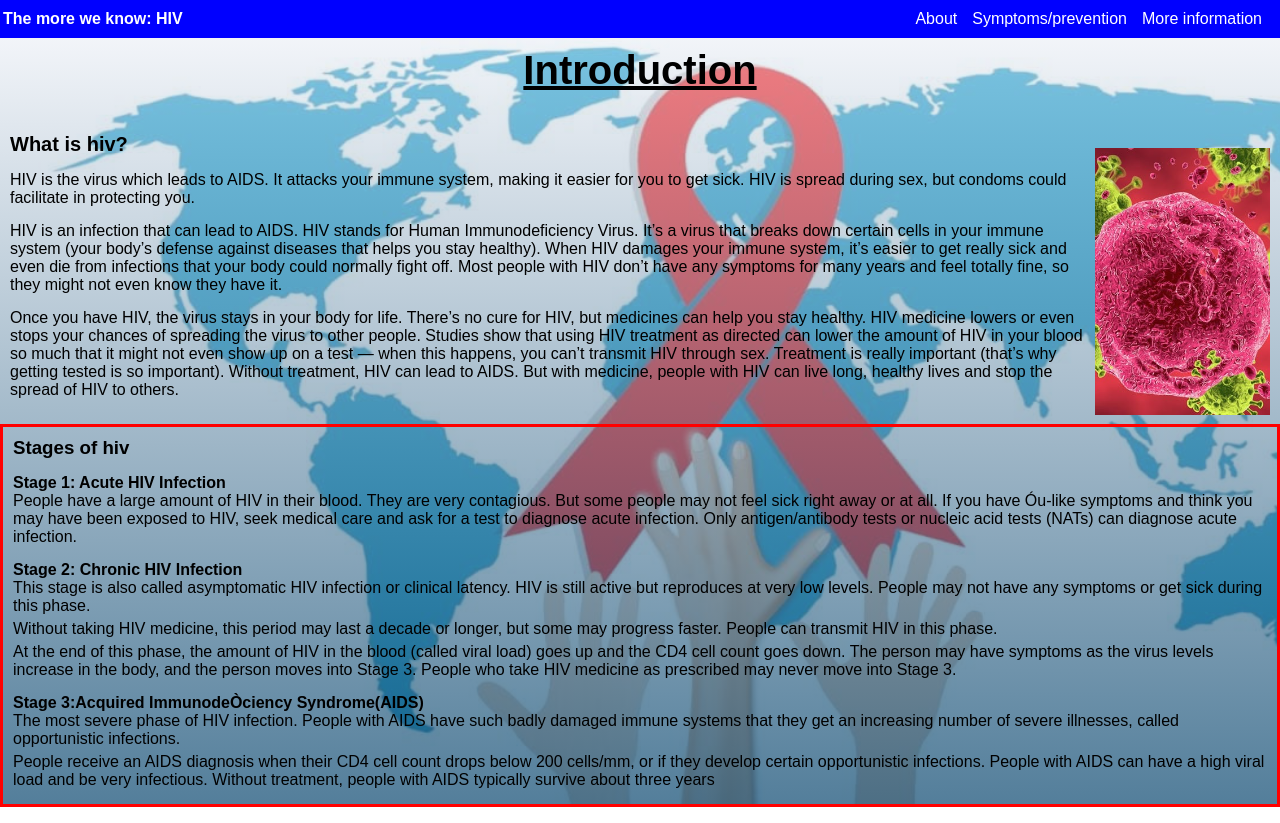
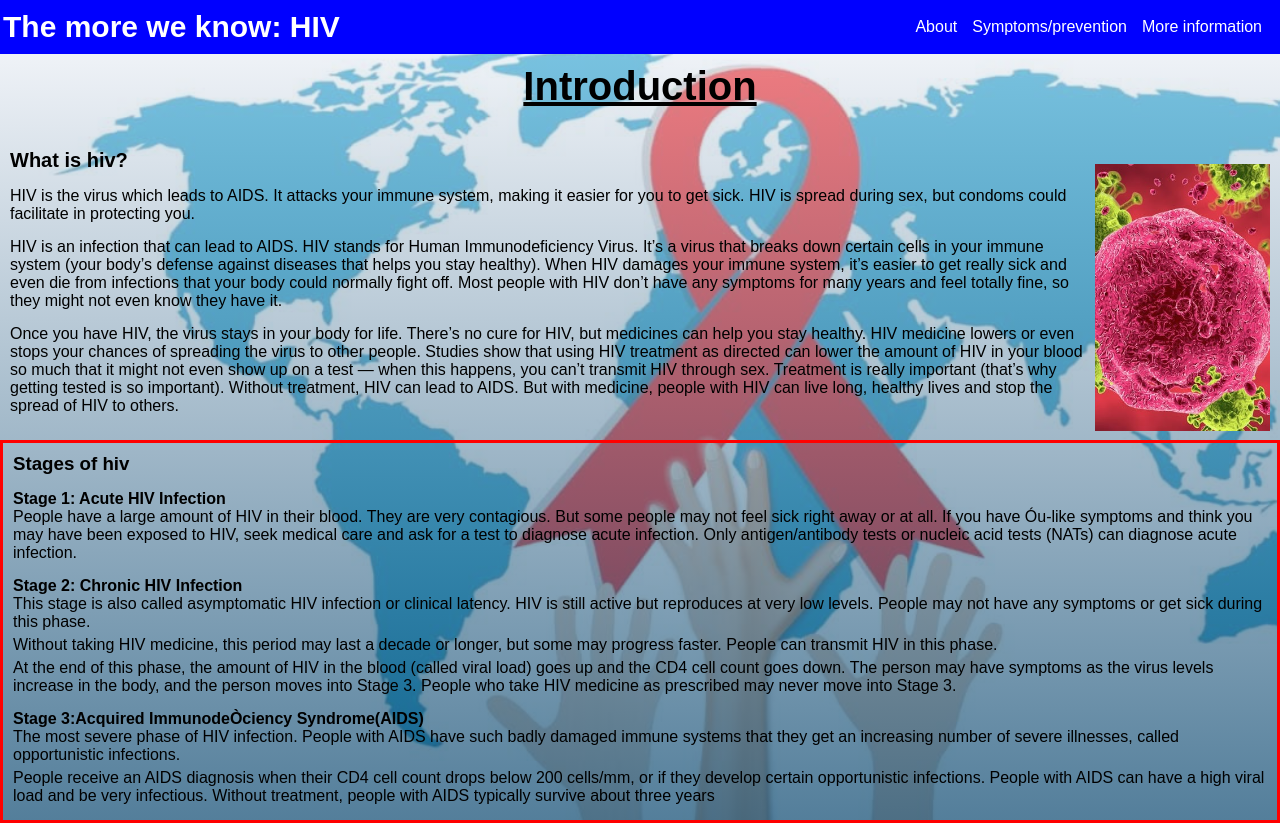
Before and after one commit to TashwillAndries/hiv, a plain HTML site: page index.html in a window 1280 px wide. Drawn offline with Linux system fonts and the light colour scheme.

Commit message:
first commit

```diff
--- a/styles.css
+++ b/styles.css
@@ -20,6 +20,10 @@ body{
     background-color:blue;
     color: white;
     align-items: center;
+}
+
+.title{
+    font-size: 30px;
 }
 
 .nav-links{
```
